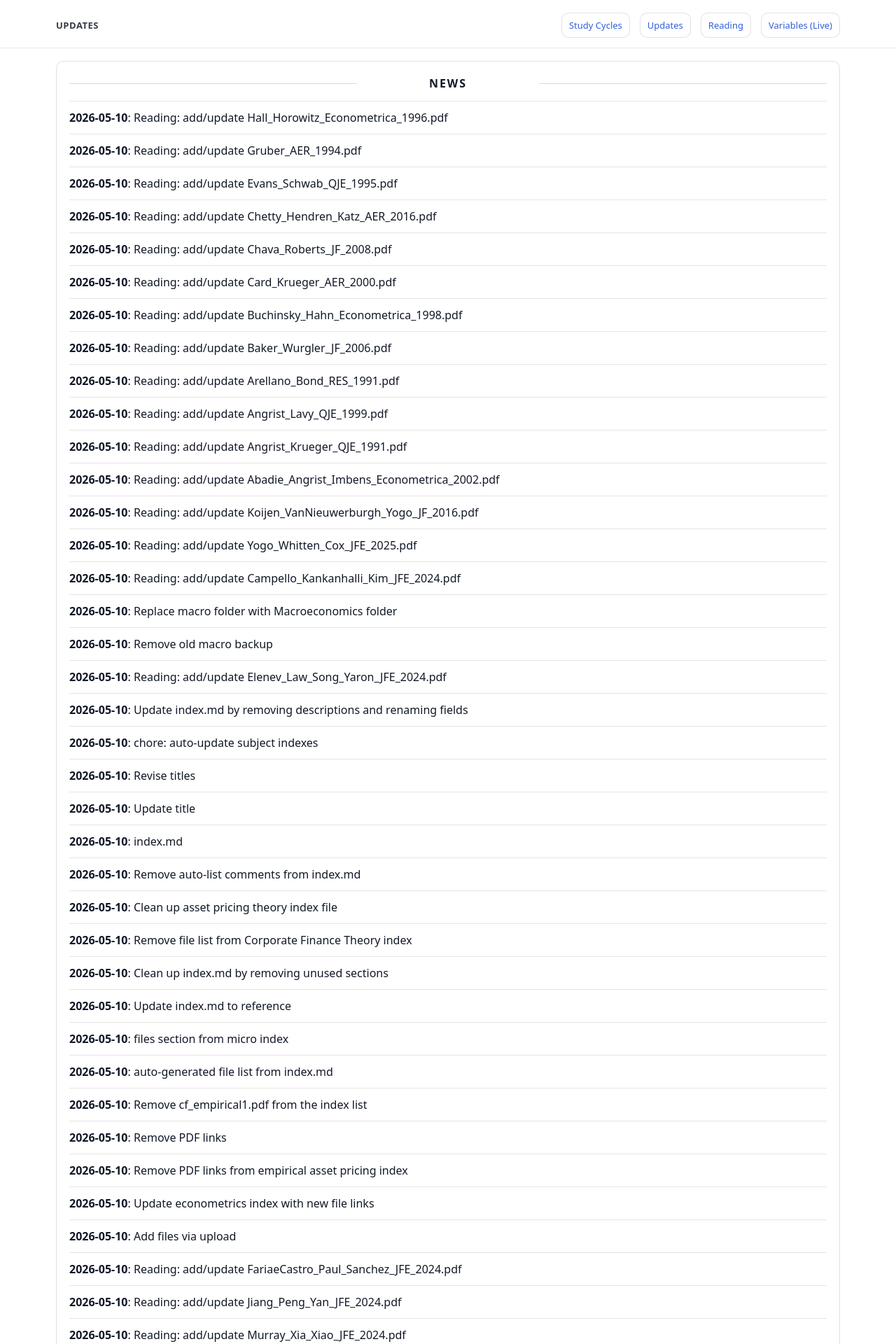
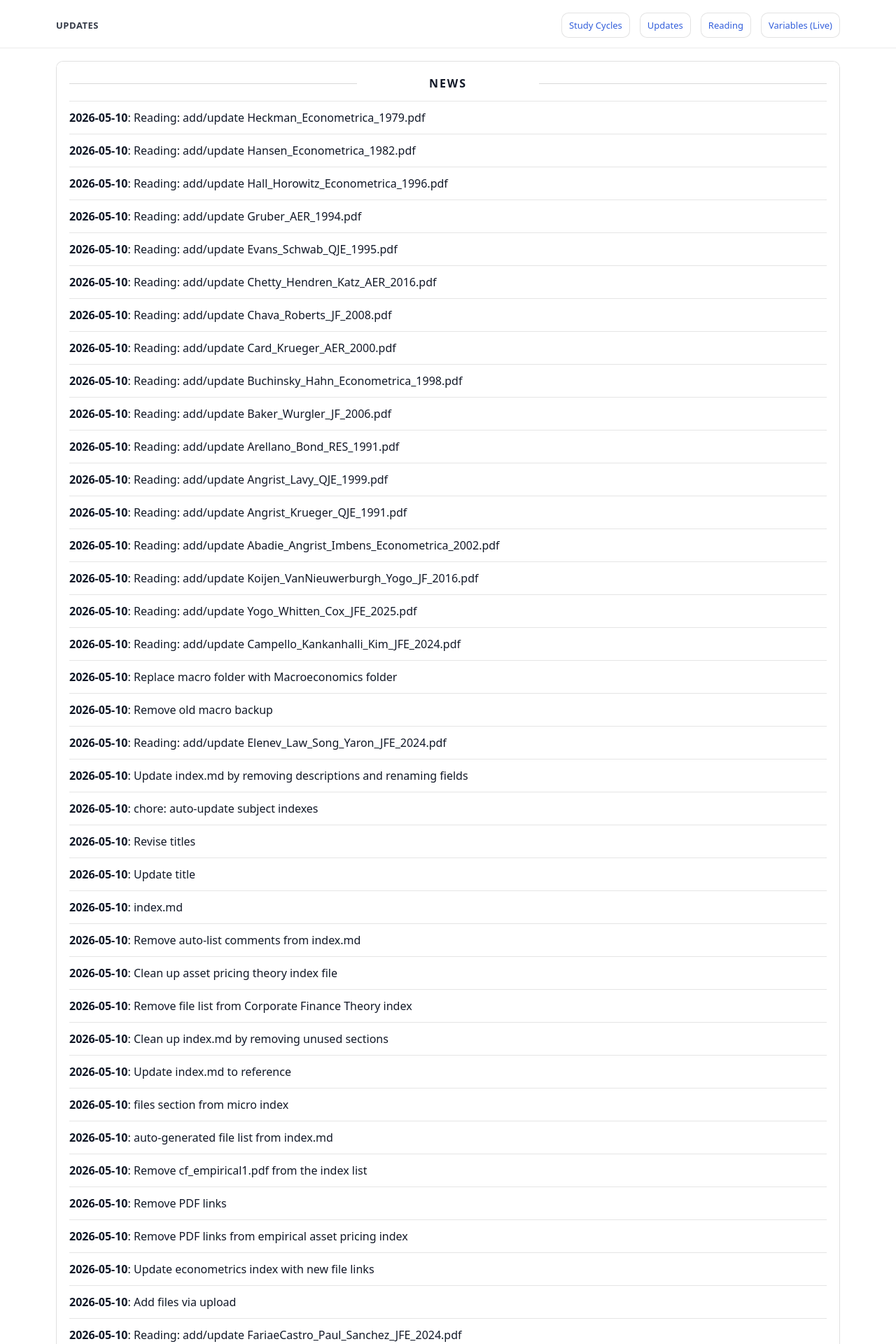
Before and after one commit to yaxinzn/study-archive, a Jekyll site: the page built from updates/index.md, in a window 1280 px wide. Shown: the top 1920 px of the page at 70% size. Built offline with Jekyll 4.4.1, drawn with Linux system fonts in a browser that asks for light colours; some of the changed text lies outside the part shown.

Commit message:
chore: update NEWS feed

```diff
--- a/_data/news.yml
+++ b/_data/news.yml
@@ -1,4 +1,10 @@
 # Auto-generated update history (sorted newest -> oldest). Do not edit manually.
+- ts: "1778413942"
+  date: "2026-05-10"
+  title: "Reading: add/update Heckman_Econometrica_1979.pdf"
+- ts: "1778413895"
+  date: "2026-05-10"
+  title: "Reading: add/update Hansen_Econometrica_1982.pdf"
 - ts: "1778413375"
   date: "2026-05-10"
   title: "Reading: add/update Hall_Horowitz_Econometrica_1996.pdf"
```
